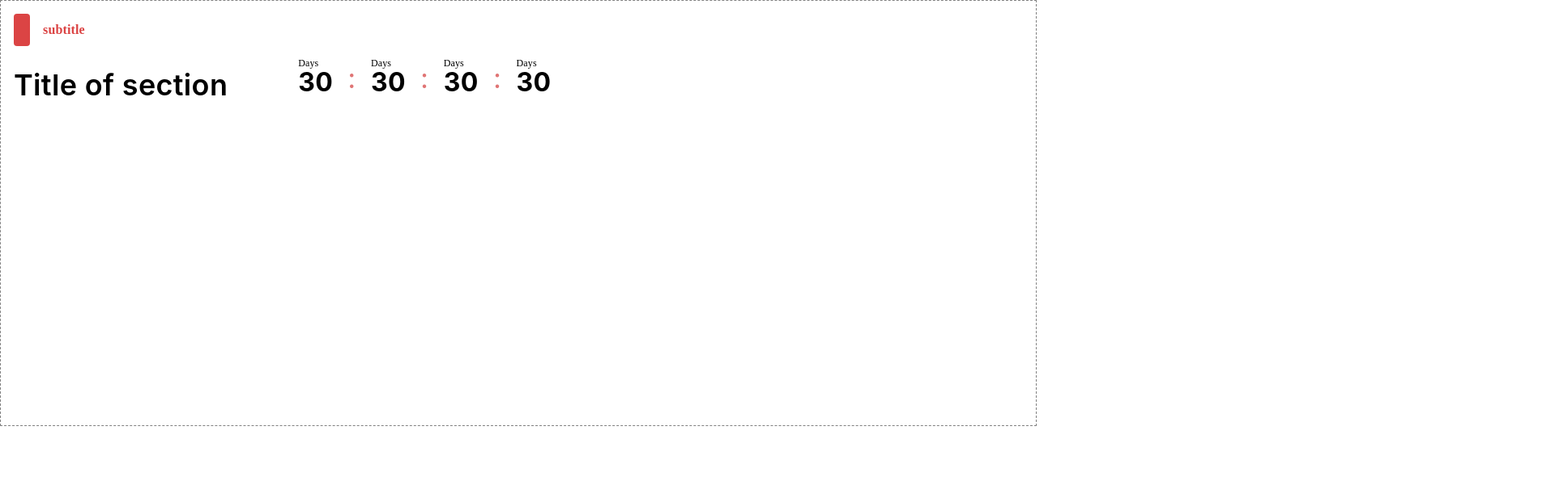
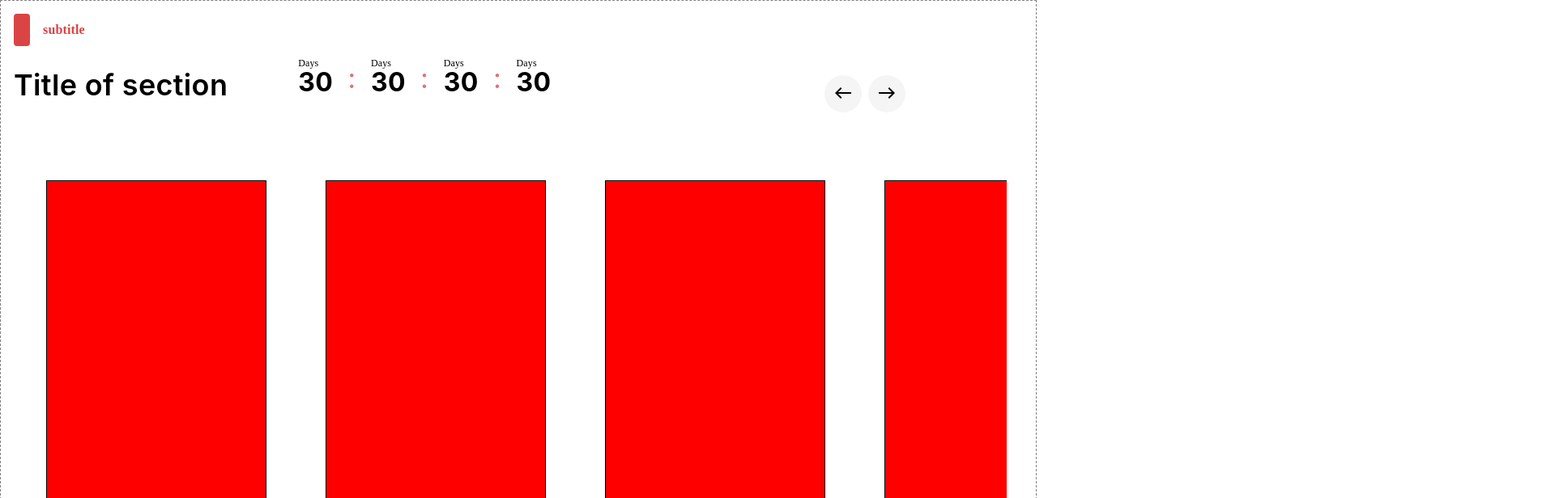
Before and after one commit to MosabDwaikat/ECommerce, a React (Create React App) app: page / in a window 1280 px wide. Shown: the top 616 px of the page at 81% size, 1920 px wide, since content can reach past the window. Built offline with nearby package versions, Linux system fonts and the light colour scheme.

Commit message:
section component

```diff
--- a/src/Router.js
+++ b/src/Router.js
@@ -8,7 +8,21 @@ const Router = () => {
     <BrowserRouter>
       <Routes>
         <Route path="/" element={<Layout />}>
-          <Route index element={<Section />} />
+          <Route
+            index
+            element={
+              <Section
+                title={"Title of section"}
+                subtitle={"subtitle"}
+                cardsViewed={4}
+                rows={2}
+                viewTime={true}
+                viewBottomButton={true}
+                topRightCorner={"slider-buttons"} //slider-buttons or button
+                products={products}
+              />
+            }
+          />
         </Route>
       </Routes>
     </BrowserRouter>
@@ -16,3 +30,4 @@ const Router = () => {
 };
 
 export default Router;
+const products = [{}, {}, {}, {}, {}, {}, {}, {}, {}, {}, {}, {}, {}, {}, {}];
--- /dev/null
+++ b/src/components/Section/CardSlider.css
@@ -0,0 +1,29 @@
+.x {
+  background-color: red;
+  border: 1px solid;
+  width: 270px;
+  height: 400px;
+  margin: 20px;
+}
+.Slider {
+  margin: 20px;
+}
+.btn {
+  width: 46px;
+  height: 46px;
+  border-radius: 50%;
+  font-size: 66;
+  margin: 4px;
+  border: none;
+  background: #f5f5f5;
+}
+.btn-div {
+  position: relative;
+  left: 80%;
+  top: -40px;
+}
+.topBtn {
+  position: relative;
+  left: 80%;
+  top: -40px;
+}
--- /dev/null
+++ b/src/components/Section/CardSlider.js
@@ -0,0 +1,95 @@
+import React from "react";
+import Slider from "react-slick";
+import "slick-carousel/slick/slick.css";
+import "slick-carousel/slick/slick-theme.css";
+import "./CardSlider.css";
+import WestIcon from "@mui/icons-material/West";
+import EastIcon from "@mui/icons-material/East";
+import Button from "@mui/material/Button";
+import styles from "./Section.module.css";
+
+const CardSlider = ({ topRightCorner, rows, cardsViewed, products }) => {
+  var settings = {
+    arrows: false,
+    rows: rows,
+    dots: false,
+    infinite: false,
+    speed: 500,
+    margin: 30,
+    slidesToShow: cardsViewed,
+    slidesToScroll: 4,
+    initialSlide: 0,
+    responsive: [
+      {
+        breakpoint: 1400,
+        settings: {
+          slidesToShow: 3.5,
+          slidesToScroll: 3,
+        },
+      },
+      {
+        breakpoint: 1200,
+        settings: {
+          slidesToShow: 2.5,
+          slidesToScroll: 2,
+          initialSlide: 2,
+        },
+      },
+      {
+        breakpoint: 800,
+        settings: {
+          slidesToShow: 1.5,
+          slidesToScroll: 1,
+        },
+      },
+    ],
+  };
+  let slider;
+  const next = () => {
+    slider.slickNext();
+  };
+  const previous = () => {
+    slider.slickPrev();
+  };
+
+  return (
+    <div>
+      {topRightCorner === "slider-buttons" && (
+        <div className="btn-div">
+          <button className="btn" onClick={previous}>
+            <WestIcon />
+          </button>
+          <button className="btn" onClick={next}>
+            <EastIcon />
+          </button>
+        </div>
+      )}
+      {topRightCorner === "button" && (
+        <Button
+          variant="contained"
+          color="error"
+          className="topBtn"
+          sx={{ margin: "auto" }}
+        >
+          View All
+        </Button>
+      )}
+
+      <Slider ref={(c) => (slider = c)} {...settings} className="Slider">
+        {products.map((element, index) => {
+          return (
+            <div className="Slide" key={index}>
+              <div className="x">
+                {/* //put card here */}
+                <h3>{element.title}</h3>
+              </div>
+            </div>
+          );
+        })}
+      </Slider>
+    </div>
+  );
+};
+
+export default CardSlider;
+const arr = [1, 2, 3, 4, 5, 6, 7, 8, 9, 10];
--- a/src/components/Section/Section.module.css
+++ b/src/components/Section/Section.module.css
@@ -5,3 +5,9 @@
   background: #db4444;
   border-radius: 4px;
 }
+.btn {
+  background-color: #db4444;
+  width: 235px;
+  height: 56px;
+  margin-left: 500px;
+}
--- a/src/components/Section/Subtitle.js
+++ b/src/components/Section/Subtitle.js
@@ -4,7 +4,7 @@ import Box from "@mui/material/Box";
 import Typography from "@mui/material/Typography";
 import { Stack } from "@mui/material";
 
-const Subtitle = () => {
+const Subtitle = ({ subtitle }) => {
   return (
     <Stack direction="row" spacing={2} alignItems="center">
       <Box className={styles.subtitleBox} />
@@ -16,7 +16,7 @@ const Subtitle = () => {
         lineHeight={20 + "px"}
         color={"#DB4444"}
       >
-        subtitle
+        {subtitle || "subtitle"}
       </Typography>
     </Stack>
   );
--- a/src/components/Section/TimeRemaining.js
+++ b/src/components/Section/TimeRemaining.js
@@ -5,9 +5,10 @@ import TimePanel from "./TimePanel";
 import { Stack } from "@mui/material";
 import TwoDots from "./TwoDots";
 
-const TimeRemaining = () => {
+const TimeRemaining = ({ viewTime }) => {
+  console.log(viewTime);
   return (
-    <Stack marginLeft={87 + "px"} direction="row">
+    <Stack marginLeft={87 + "px"} direction="row" display={!viewTime && "none"}>
       <TimePanel />
       <TwoDots /> <TimePanel /> <TwoDots />
       <TimePanel /> <TwoDots />
--- a/src/components/Section/Title.js
+++ b/src/components/Section/Title.js
@@ -2,7 +2,7 @@ import React from "react";
 import Typography from "@mui/material/Typography";
 import { Stack } from "@mui/material";
 import TimeRemaining from "./TimeRemaining";
-const Title = () => {
+const Title = ({ title, viewTime }) => {
   return (
     <Stack direction="row" alignItems="center">
       <Typography
@@ -14,9 +14,9 @@ const Title = () => {
         color={"#000000"}
         marginTop={24 + "px"}
       >
-        Title of section
+        {title || "Title of section"}
       </Typography>
-      <TimeRemaining />
+      <TimeRemaining viewTime={viewTime} />
     </Stack>
   );
 };
--- a/src/components/Section/index.js
+++ b/src/components/Section/index.js
@@ -5,11 +5,41 @@ import Box from "@mui/material/Box";
 import Typography from "@mui/material/Typography";
 import { Stack } from "@mui/material";
 import Title from "./Title";
-const Section = () => {
+import CardSlider from "./CardSlider";
+import Button from "@mui/material/Button";
+
+const Section = ({
+  title,
+  subtitle,
+  viewTime,
+  viewBottomButton,
+  topRightCorner,
+  cardsViewed,
+  products,
+  rows,
+}) => {
   return (
-    <Box sx={{ p: 2, height: 493 + "px", border: "1px dashed grey" }}>
-      <Subtitle />
-      <Title />
+    <Box
+      display={"flex"}
+      flexDirection={"column"}
+      sx={{ p: 2, border: "1px dashed grey" }}
+    >
+      <Subtitle subtitle={subtitle} />
+      <Title title={title} viewTime={viewTime} />
+      <CardSlider
+        topRightCorner={topRightCorner}
+        rows={rows}
+        cardsViewed={cardsViewed}
+        products={products}
+      />
+      <Button
+        variant="contained"
+        color="error"
+        className={styles.btn}
+        sx={{ margin: "auto", display: !viewBottomButton && "none" }}
+      >
+        View All Products
+      </Button>
     </Box>
   );
 };
```
